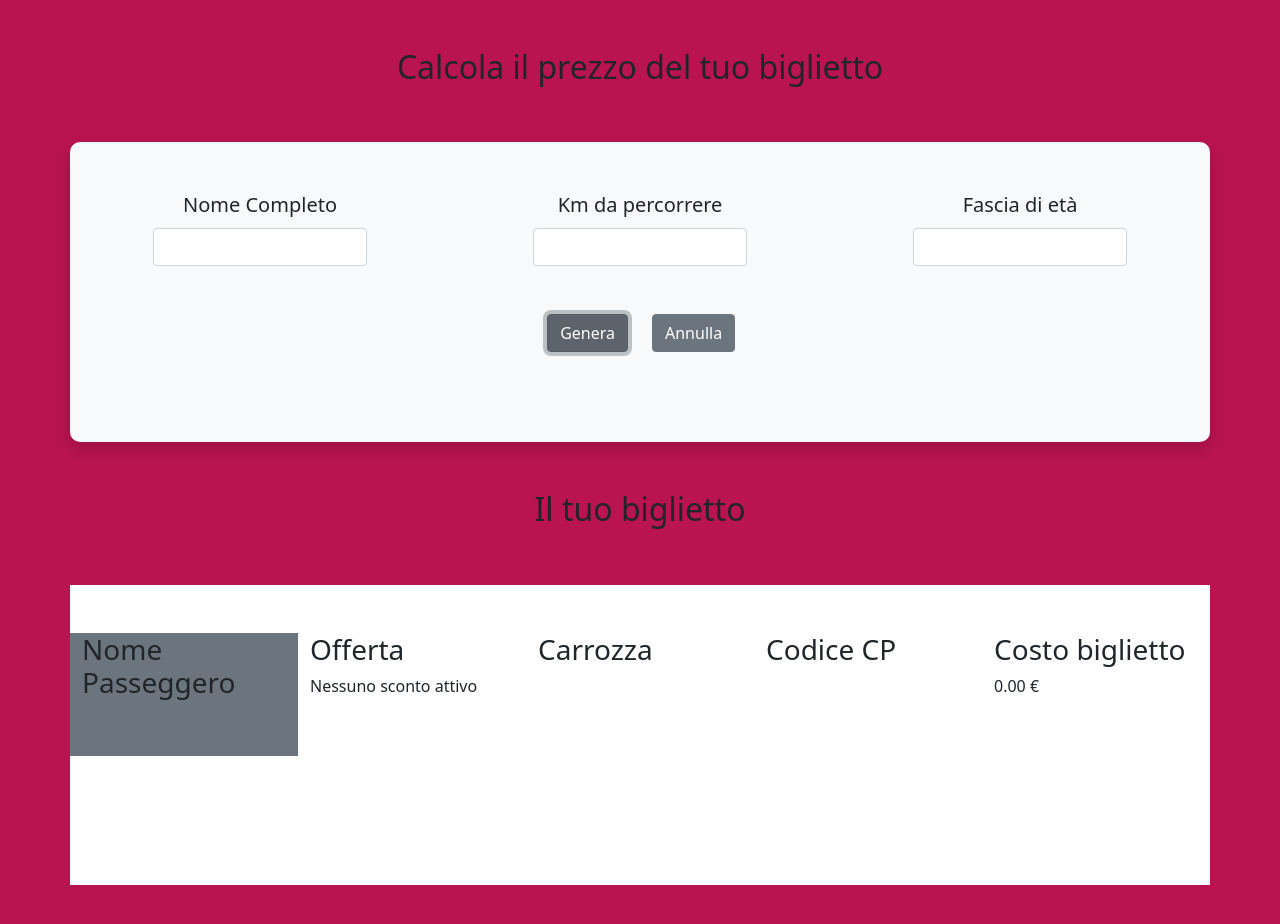
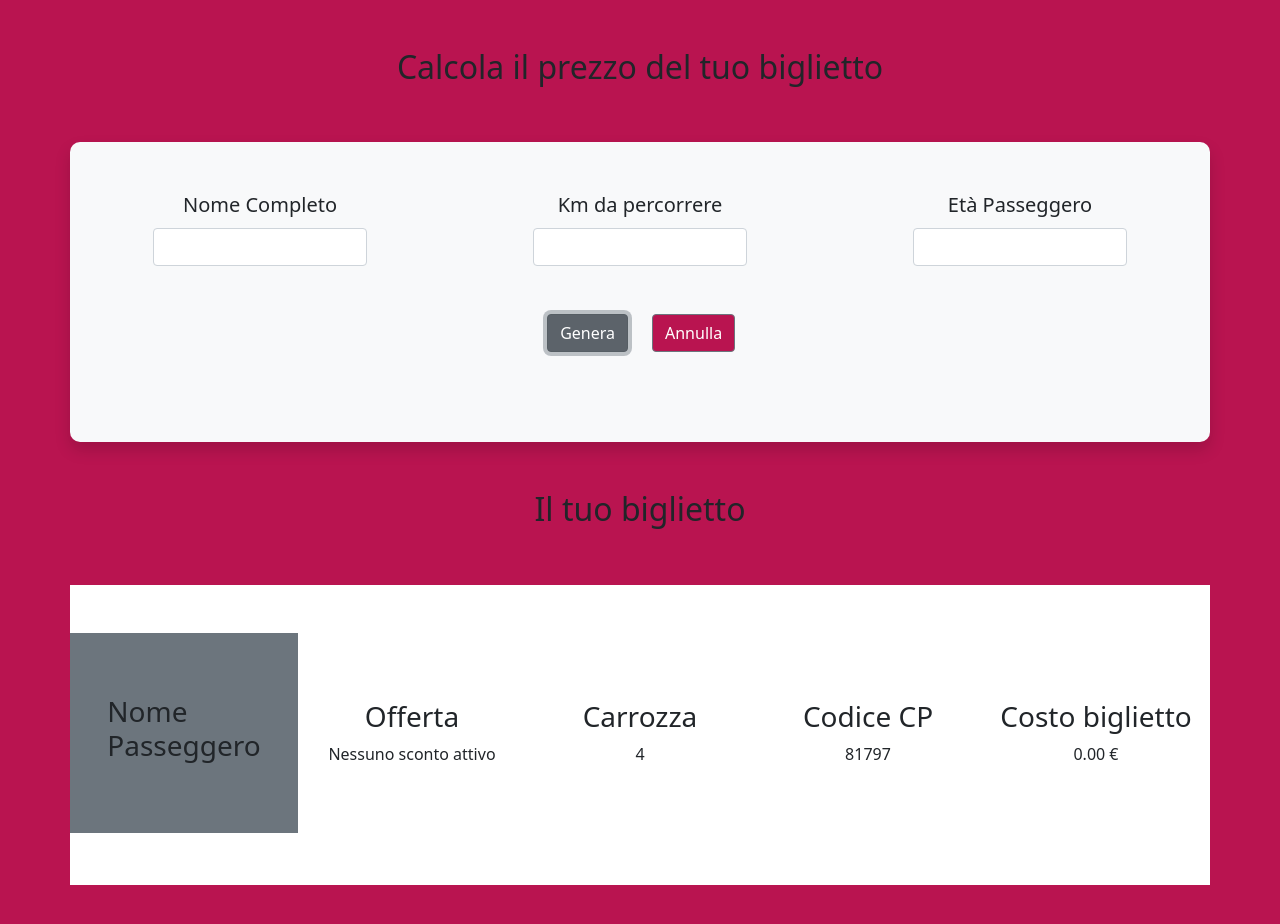
Before and after one commit to EngeneerProgram/js-biglietto-treno-form, a plain HTML site: page index.html in a window 1280 px wide. Both pictures are taken after a click on the button "Genera". Drawn offline with nearby package versions, Linux system fonts and the light colour scheme.

Commit message:
Final commit

```diff
--- a/assets/css/style.css
+++ b/assets/css/style.css
@@ -33,3 +33,27 @@
 .biglietto{
     background-color: white;
 }
+
+.ht{
+    height: 200px;
+    display: flex;
+    flex-direction: column;
+    align-content: center;
+    flex-wrap: nowrap;
+    justify-content: center;
+    align-items: center;
+}
+
+.btn-secondary{
+    color:white;
+    background-color: rgba(185, 20, 80, 1);
+}
+
+a{
+    text-decoration: none;
+    color:white;
+}
+
+.bianco{
+    color:white;
+}
--- a/assets/javascript/main.js
+++ b/assets/javascript/main.js
@@ -17,6 +17,13 @@ document.getElementById("mybutton").onclick= function(){
         alert("Inserisci i dati correttamente");
     }
 
+    // Implementazione carrozza random
+    let carrozza = Math.floor(Math.random()*10);
+    console.log(carrozza);
+
+    //implementazione codice cp random
+    let codice = Math.floor(Math.random()*100000);
+    console.log(codice);
 
 
     //sezione sconto minorenne
@@ -24,6 +31,8 @@ document.getElementById("mybutton").onclick= function(){
     let eta = document.getElementById("eta").value;
     if(eta > 0  && eta < 18){
         console.log("Sconto minorenne");
+        document.getElementById("carrozza").innerHTML = (carrozza);
+        document.getElementById("codice").innerHTML = (codice);
         let costo_minorenne = km - ((km * 20)/100);
         costo_minorenne = costo_minorenne.toFixed(2);
         console.log("il costo di ogni km per i minorenne è di " + costo_minorenne);
@@ -32,8 +41,12 @@ document.getElementById("mybutton").onclick= function(){
         costo_biglietto_minore=costo_biglietto_minore.toFixed(2);
         document.getElementById("costo").innerHTML=(costo_biglietto_minore + " €");
 
-    }else if (eta > 65){
+    }
+    //sconto anziano
+    else if (eta > 65){
         console.log("sconto anziano");
+        document.getElementById("carrozza").innerHTML = (carrozza);
+        document.getElementById("codice").innerHTML = (codice);
         document.getElementById("sconto").innerHTML=("Sconto anziani");
         let costo_anziano = km - ((km * 40)/100);
         costo_anziano = costo_anziano.toFixed(2);
@@ -41,13 +54,19 @@ document.getElementById("mybutton").onclick= function(){
         costo_biglietto_anziano = costo_anziano * chilometri_da_percorrere;
         costo_biglietto_anziano=costo_biglietto_anziano.toFixed(2);
         document.getElementById("costo").innerHTML=(costo_biglietto_anziano);
-    }else{
+    }
+    //nessuno sconto
+    else if (eta < 65 || eta > 18 ){
         console.log("Nessuno sconto attivo");
+        document.getElementById("carrozza").innerHTML = (carrozza);
+        document.getElementById("codice").innerHTML = (codice);
         document.getElementById("sconto").innerHTML=("Nessuno sconto attivo");
         costo_no_sconto = km * chilometri_da_percorrere;
         costo_no_sconto = costo_no_sconto.toFixed(2);
         console.log(costo_no_sconto);
         document.getElementById("costo").innerHTML=(costo_no_sconto + " €");
+    }else if (eta < 0 || eta ==0 || eta > 100){
+            console.log("errore");
     }
 
 
--- a/index.html
+++ b/index.html
@@ -6,7 +6,7 @@
     <link rel="stylesheet" href="./assets/css/style.css">
 </head>
 <body>
-    <div class="container-fluid background pt-5 pb-5">
+    <div class="container-fluid  background pt-5 pb-5">
         <h2 class="text-center pb-5">Calcola il prezzo del tuo biglietto</h2>
         <div class="container shadow bg-light pt-5 ">
             <div class="row row-col-3">
@@ -20,7 +20,7 @@
                     <input type="text" id="chilometri" class="form-control" id="validationCustom01" required>
                 </div>
                 <div class="col d-flex align-items-center flex-column">
-                    <label for="validationCustom01" class="form-label fs-5">Fascia di età</label>
+                    <label for="validationCustom01" class="form-label fs-5">Età Passeggero</label>
                     <input type="number" id="eta" class="form-control" id="validationCustom01" required>
                 </div>
             </div>
@@ -29,30 +29,30 @@
                     <button type="button" id="mybutton" class="btn btn-secondary  gx-5 sposta">Genera</button>
                 </div>
                 <div class="col text-start">
-                    <button type="button" class="btn btn-secondary gx-5 sposta">Annulla</button>
+                    <button type="button" class="btn btn-secondary gx-5 sposta"><a href="./index.html">Annulla</a></button>
                 </div>
             </div>
         </div>
         <h2 class="text-center pt-5 pb-5">Il tuo biglietto</h2>
-        <div class="container biglietto pt-5">
+        <div class="container biglietto  pt-5">
             <div class="row row-col-4">
-                <div class="col bg-secondary ">
+                <div class="col ht bg-secondary">
                     <h3>Nome <br> Passeggero</h3>
-                    <div class="pt-5 text-center text-uppercase" id="nome_passeggero"></div>
+                    <div class="bianco text-center text-uppercase" id="nome_passeggero"></div>
                 </div>
-                <div class="col">
+                <div class="col  ht ">
                     <h3>Offerta</h3>
                     <div id="sconto"></div>
                 </div>
-                <div class="col">
+                <div class="col ht">
                     <h3>Carrozza</h3>
-                    <div id"carrozza"></div>
+                    <div id="carrozza"></div>
                 </div>
-                <div class="col">
+                <div class="col ht " >
                     <h3>Codice CP</h3>
                     <div id="codice"></div>
                 </div>
-                <div class="col">
+                <div class="col ht">
                     <h3>Costo biglietto</h3>
                     <div id="costo"></div>
                 </div>
```
